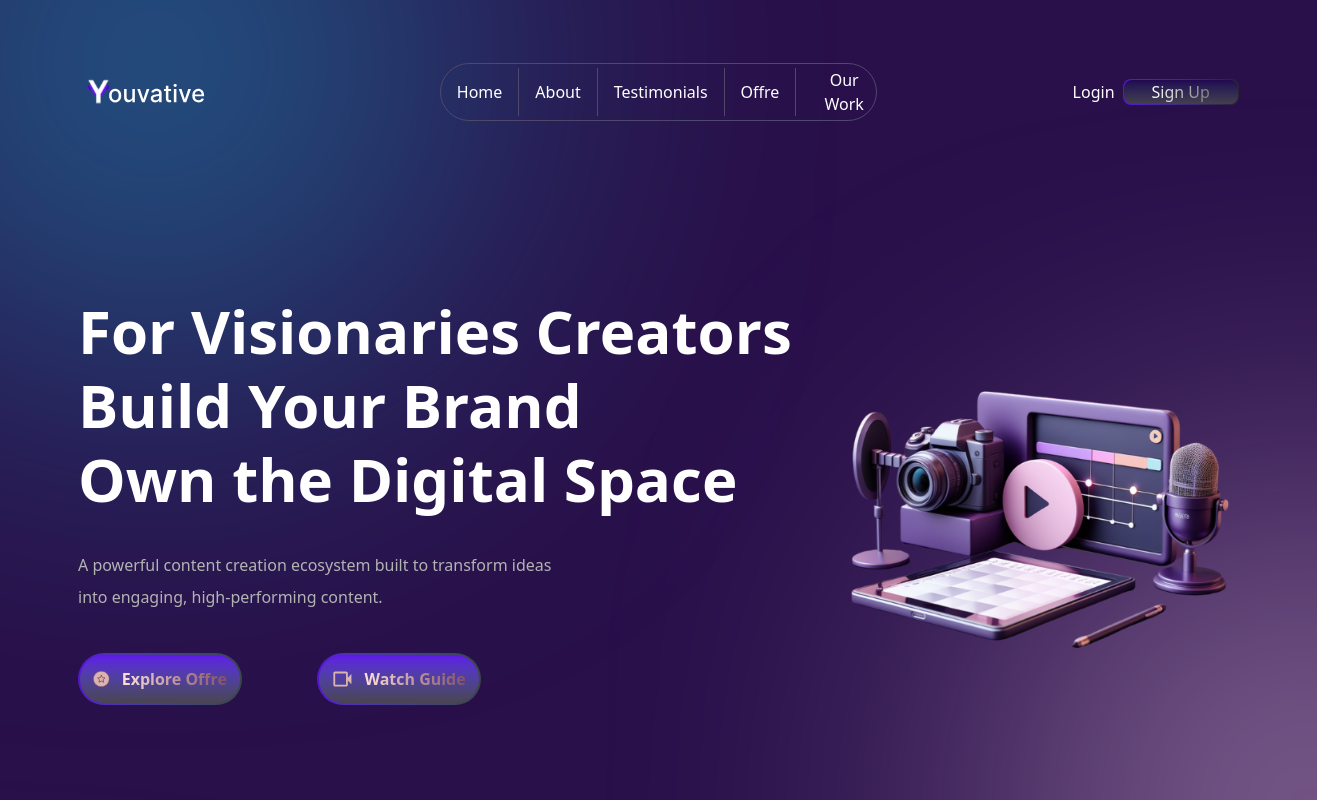
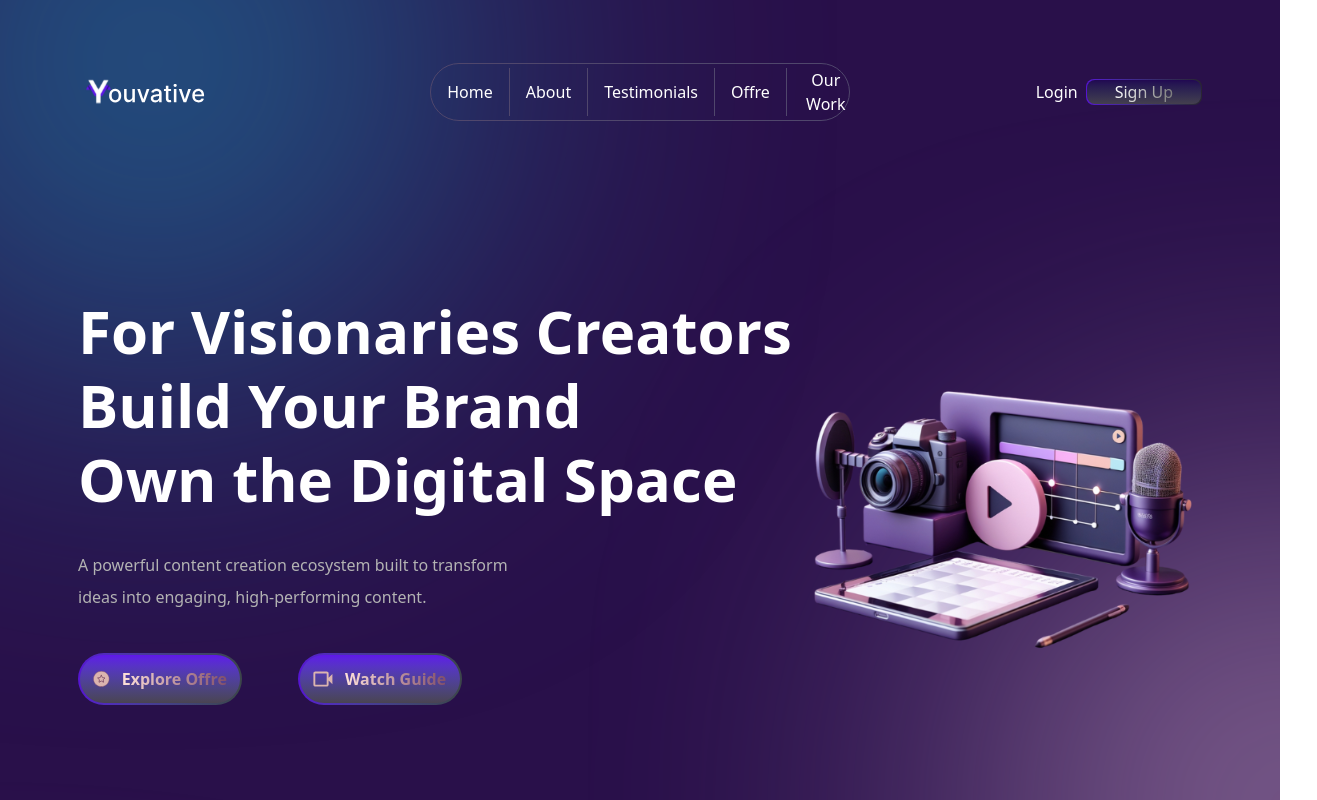
Before and after one commit to rankobinu/Youvative, a React (Vite) app: page / in a window 1280 px wide. Shown: the top 800 px of the page, 1317 px wide, since content can reach past the window. Built offline with nearby package versions, Linux system fonts and the light colour scheme.

Commit message:
modified my homePage

```diff
--- a/src/pages/HomePage/HomePage.jsx
+++ b/src/pages/HomePage/HomePage.jsx
@@ -9,7 +9,7 @@ import { Element } from "react-scroll";
 
 function HomePage(){
   return(
-    <div className="bg-[#29104A] min-w-[100%] absolute -z-10">
+    <div className="bg-[#29104A] w-full min-h-screen absolute -z-10 overflow-hidden">
       <div className="grid grid-cols-4 gap-[2rem] relative z-[-1] opacity-100 mix-blend-normal " >
         <svg className=" absolute" width="984" height="892" viewBox="0 0 984 892" fill="none" xmlns="http://www.w3.org/2000/svg">
           <g filter="url(#filter0_f_24_177)">
```
